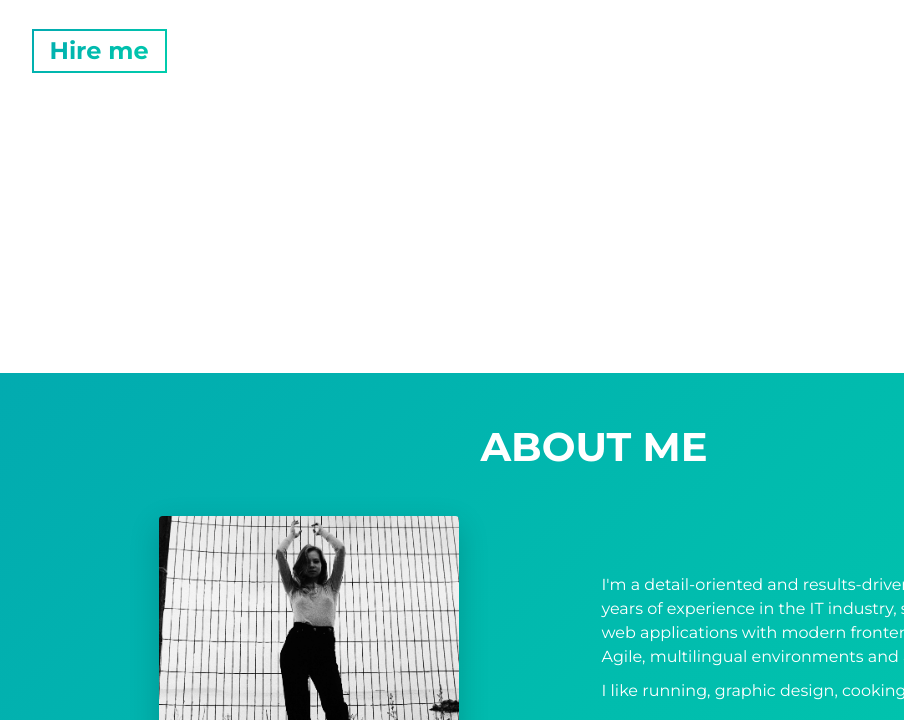
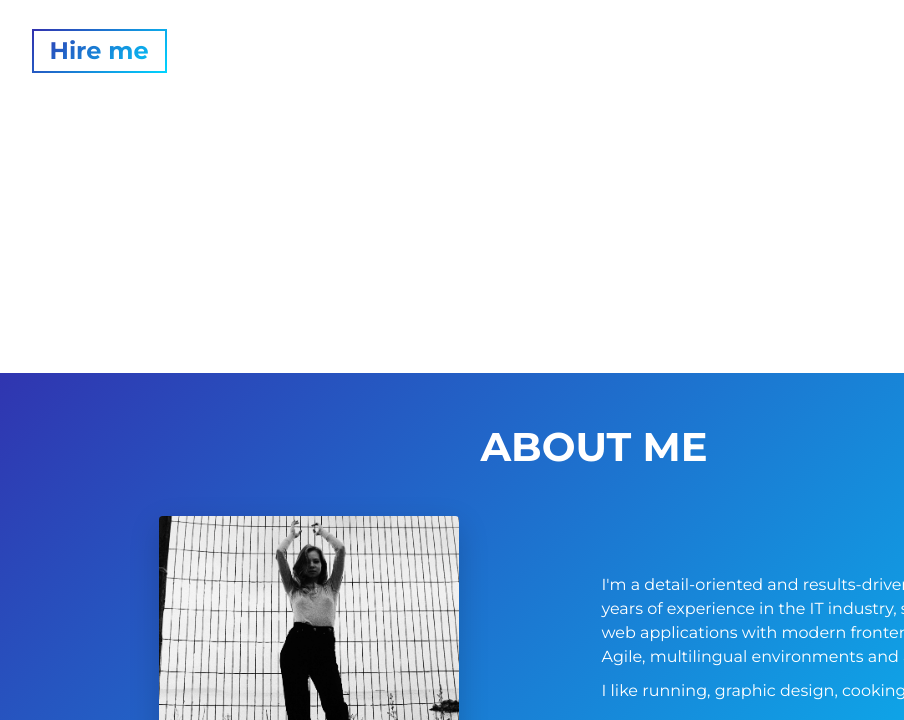
Before and after one commit to Tsung-Jen/myportfolio, a website built with Parcel: page src/index.html in a window 1280 px wide. Shown: the part 427-1147 px from the top of the page, without its empty margins (46-950 px from the left). Built offline with nearby package versions, Linux system fonts and the light colour scheme.

Commit message:
modify -color and -color in variables.scss

```diff
--- a/src/sass/abstracts/_variables.scss
+++ b/src/sass/abstracts/_variables.scss
@@ -1,6 +1,6 @@
 // COLORS
-$primary-color: #02aab0;
-$secondary-color: #00cdac;
+$primary-color: #3131ae;
+$secondary-color: #00d4ff;
 
 $white-color: #fff;
 
```
